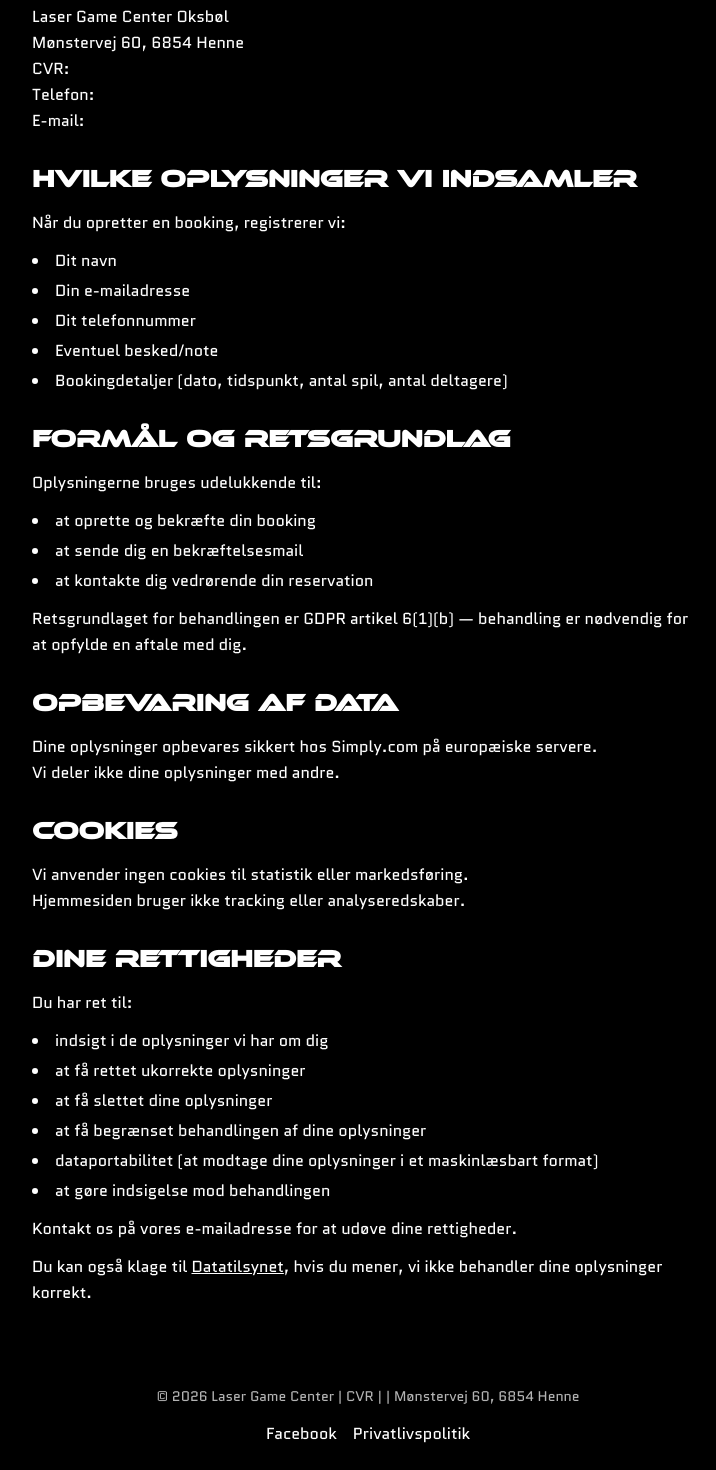
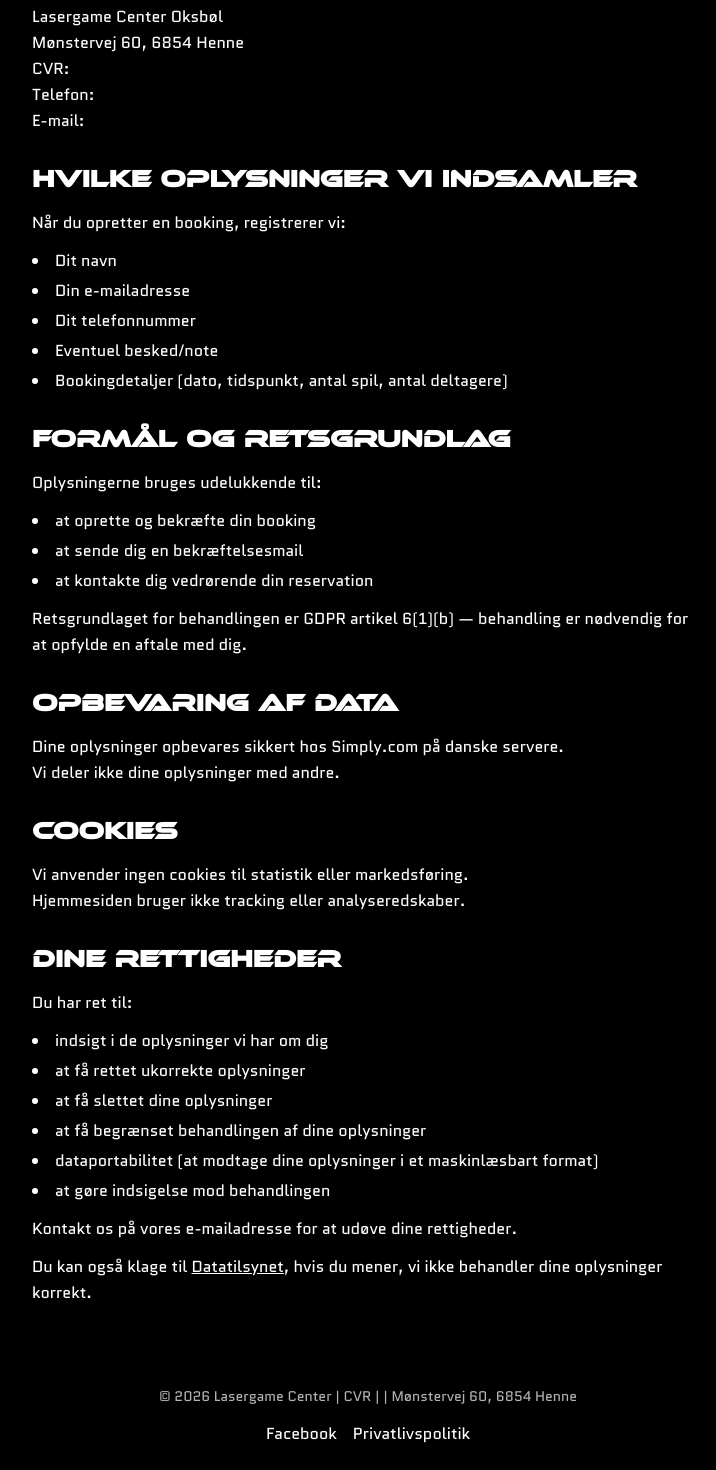
Before and after one commit to Matmil01/laser-game-center, a Nuxt app: page /privatlivspolitik in a window 1280 px wide. Shown: the part 310-1780 px from the top of the page, without its empty margins (272-988 px from the left). Built offline with nearby package versions, Linux system fonts and the light colour scheme; no server answers; what v-calendar would draw is missing.

Commit message:
fixer ting

```diff
--- a/components/TheFooter.vue
+++ b/components/TheFooter.vue
@@ -1,7 +1,7 @@
 <template>
 <div class="bg-black pb-2">
     <footer class="px-4 py-4 w-full max-w-2xl mx-auto text-center text-white text-sm opacity-70">
-        © {{ new Date().getFullYear() }} Laser Game Center | CVR {{ contact.cvr }} | {{ contact.phone }} | Mønstervej 60, 6854 Henne
+        © {{ new Date().getFullYear() }} Lasergame Center | CVR {{ contact.cvr }} | {{ contact.phone }} | Mønstervej 60, 6854 Henne
     </footer>
     <div class="flex flex-wrap justify-center gap-4 mb-4 px-4">
         <a href="https://www.facebook.com/lasergamecenter/" target="_blank" rel="noopener" class="text-white hover:text-neonred transition-colors duration-300">Facebook</a>
--- a/i18n/locales/da.json
+++ b/i18n/locales/da.json
@@ -41,7 +41,7 @@
     "p3": "Når du bliver ramt, larmer vesten i 10 sekunder og våbnet går ud af funktion. Træk dig tilbage mod din base og kom tilbage klar til kamp.",
     "p4": "Efter kampen vises både en teamscore og en individuel placering så alle ved, hvem der bar holdet - og hvem der ikke gjorde.",
     "p5": "Har DU hvad der skal til for at blive Vestjyllands bedste laserkriger?",
-    "videoTitle": "Laser Game Video"
+    "videoTitle": "Lasergame Video"
   },
   "arrangementer": {
     "title": "ARRANGEMENTER",
@@ -56,7 +56,7 @@
       {
         "alt": "To kvinder går mod hinanden iført lasergame-udstyr",
         "title": "Teambuilding",
-        "text": "Er din virksomhed lokaliseret nær Oskbøl, Esbjerg, Varde, eller Blåvand? Eller kommer i langvejs fra?\nUanset hvor I kommer fra, er dette en oplagt aktivitet for virksomheder, foreninger eller grupper.\nGennem intense lasergame-oplevelser styrkes relationer og fællesskab på en sjov og anderledes måde."
+        "text": "Er din virksomhed lokaliseret nær Oksbøl, Esbjerg, Varde, eller Blåvand? Eller kommer I langvejs fra?\nUanset hvor I kommer fra, er dette en oplagt aktivitet for virksomheder, foreninger eller grupper.\nGennem intense lasergame-oplevelser styrkes relationer og fællesskab på en sjov og anderledes måde."
       },
       {
         "alt": "Kvinde og gruppe venner spiller lasergame sammen",
@@ -66,7 +66,7 @@
       {
         "alt": "Mennesker iført lasergame-udstyr venter på spillets start",
         "title": "Mobil lasergame – vi kommer til jer",
-        "text": "Er i ikke på vestkysten? Frygt ej! Vi kommer til dig!\nMed den mobile løsning fra OX-Consult kan lasergame rykkes ud til jeres egen lokation.\nPerfekt til skoler, events eller firmaer, der ønsker en fleksibel løsning."
+        "text": "Er I ikke på vestkysten? Frygt ej! Vi kommer til dig!\nMed den mobile løsning fra OX-Consult kan lasergame rykkes ud til jeres egen lokation.\nPerfekt til skoler, events eller firmaer, der ønsker en fleksibel løsning."
       },
       {
         "alt": "Mand der sigter med laserpistol",
@@ -145,7 +145,7 @@
     },
     "opbevaring": {
       "title": "Opbevaring af data",
-      "p1": "Dine oplysninger opbevares sikkert hos Simply.com på europæiske servere.",
+      "p1": "Dine oplysninger opbevares sikkert hos Simply.com på danske servere.",
       "p2": "Vi deler ikke dine oplysninger med andre."
     },
     "cookies": {
--- a/i18n/locales/de.json
+++ b/i18n/locales/de.json
@@ -145,7 +145,7 @@
     },
     "opbevaring": {
       "title": "Datenspeicherung",
-      "p1": "Deine Informationen werden sicher bei Simply.com auf europäischen Servern gespeichert.",
+      "p1": "Deine Informationen werden sicher bei Simply.com auf dänischen Servern gespeichert.",
       "p2": "Wir geben deine Informationen nicht an Dritte weiter."
     },
     "cookies": {
--- a/i18n/locales/en.json
+++ b/i18n/locales/en.json
@@ -145,7 +145,7 @@
     },
     "opbevaring": {
       "title": "Data storage",
-      "p1": "Your information is stored securely at Simply.com on European servers.",
+      "p1": "Your information is stored securely at Simply.com on Danish servers.",
       "p2": "We do not share your information with others."
     },
     "cookies": {
--- a/pages/index.vue
+++ b/pages/index.vue
@@ -23,7 +23,7 @@
         <div class="relative z-10 flex items-center justify-center h-full">
             <h1
                 class="mt-64 text-white text-center text-3xl sm:text-5xl z-10 bg-black/30 px-2 py-2 backdrop-blur-md rounded-xl"
-            >LASER GAME CENTER OKSBØL
+            >LASERGAME CENTER OKSBØL
             </h1>
         </div>
     </div>
--- a/pages/privatlivspolitik.vue
+++ b/pages/privatlivspolitik.vue
@@ -12,7 +12,7 @@
         <section class="mb-8">
           <h2 class="text-2xl text-white font-bold mb-3">{{ $t('privatlivspolitik.dataansvarlig.title') }}</h2>
           <p class="text-white leading-relaxed">
-            Laser Game Center Oksbøl<br>
+            Lasergame Center Oksbøl<br>
             Mønstervej 60, 6854 Henne<br>
             CVR: {{ contact.cvr }}<br>
             Telefon: {{ contact.phone }}<br>
```
